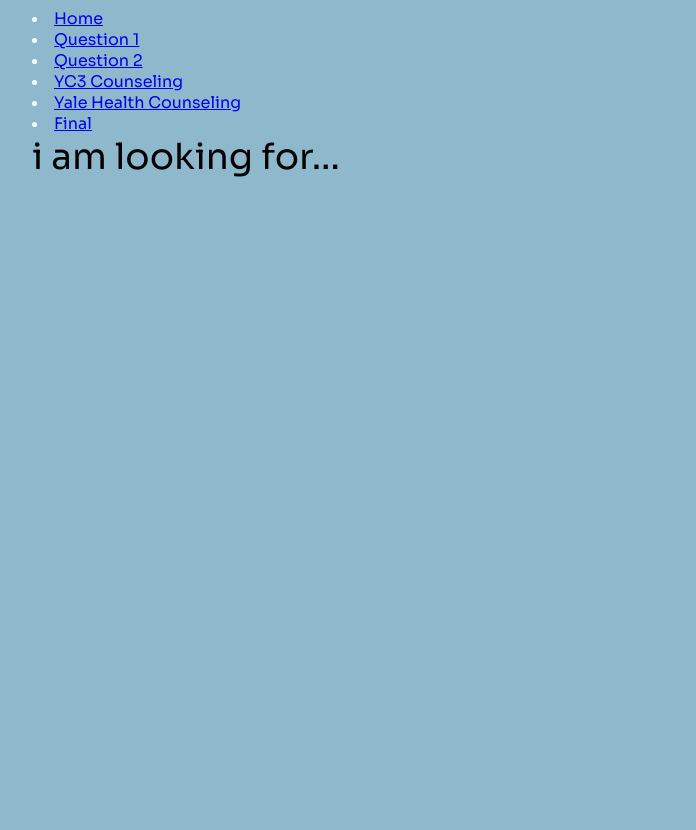
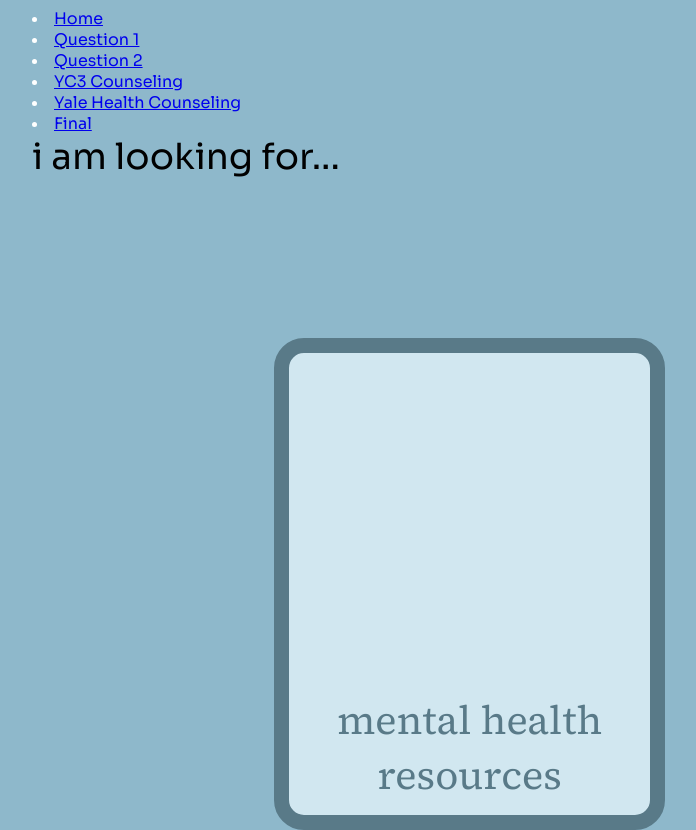
Before and after one commit to apurvagyan/hci-mental-health-proj, a React (Create React App) app in the folder my-app/: page /Q1 in a window 1280 px wide. Shown: the whole page, without its empty margins (18-714 px from the left). Before the commit the page ends 800 px from the top, so only its background shows below. Built offline with nearby package versions, Linux system fonts and the light colour scheme.

Commit message:
layout changes

```diff
--- a/my-app/src/pages/Q1.js
+++ b/my-app/src/pages/Q1.js
@@ -7,6 +7,16 @@ function Q1() {
     <Layout>
       <div>
         <h2>i am looking for... </h2>
+        <div style={{ position: 'absolute', width: '391.34px', height: '491.62px', left: '146px', top: '169px' }}>
+          <button style={{ boxSizing: 'border-box', display: 'flex', flexDirection: 'column', alignItems: 'center', padding: '300px 31px 47px', gap: '30px', position: 'absolute', width: '391.34px', height: '491.62px', left: '146px', top: '169px', background: '#D1E7F0', border: '15px solid #597A88', borderRadius: '30px' }}>
+            <p style={{ width: '269px', height: '80px', fontFamily: 'Source Serif 4', fontStyle: 'normal', fontWeight: '40px', fontSize: '40px', lineHeight: '55px', textAlign: 'center', color: '#597A88' }}>
+              mental health resources
+            </p>
+          </button>
+        </div>
+        <div>
+
+        </div>
       </div>
     </Layout>
 
@@ -14,3 +24,61 @@ function Q1() {
 }
 
 export default Q1;
+
+// /* Group 5 */
+
+// position: absolute;
+// width: 391.34px;
+// height: 491.62px;
+// left: 146px;
+// top: 169px;
+
+// /* Button 1 */
+
+// box-sizing: border-box;
+
+// /* Auto layout */
+// display: flex;
+// flex-direction: column;
+// align-items: center;
+// padding: 300px 31px 47px;
+// gap: 30px;
+
+// position: absolute;
+// width: 391.34px;
+// height: 491.62px;
+// left: 146px;
+// top: 169px;
+
+// background: #D1E7F0;
+// border: 15px solid #597A88;
+// border-radius: 30px;
+
+
+// /* text */
+
+// width: 269px;
+// height: 80px;
+// font - family: 'Source Serif 4';
+// font - style: normal;
+// font - weight: 400;
+// font - size: 40px;
+// line - height: 55px;
+// text - align: center;
+// color: #597A88;
+
+// /* Inside auto layout */
+// flex: none;
+// order: 0;
+// flex-grow: 0;
+
+
+// /* human-brain 4 */
+
+// position: absolute;
+// width: 212px;
+// height: 211px;
+// left: 232px;
+// top: 227px;
+
+// background: url(human-brain.png);
```
